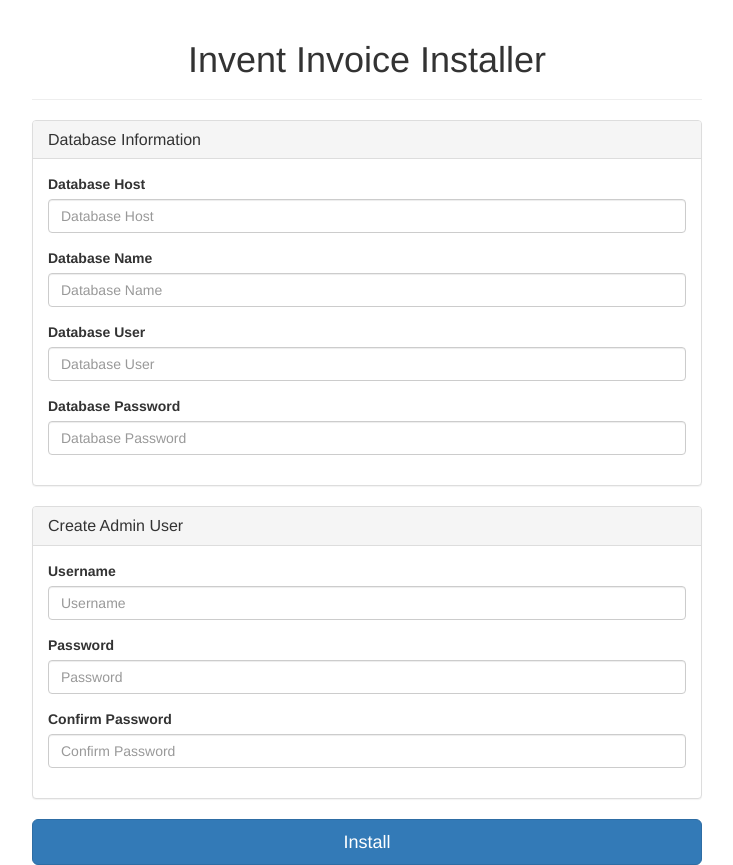
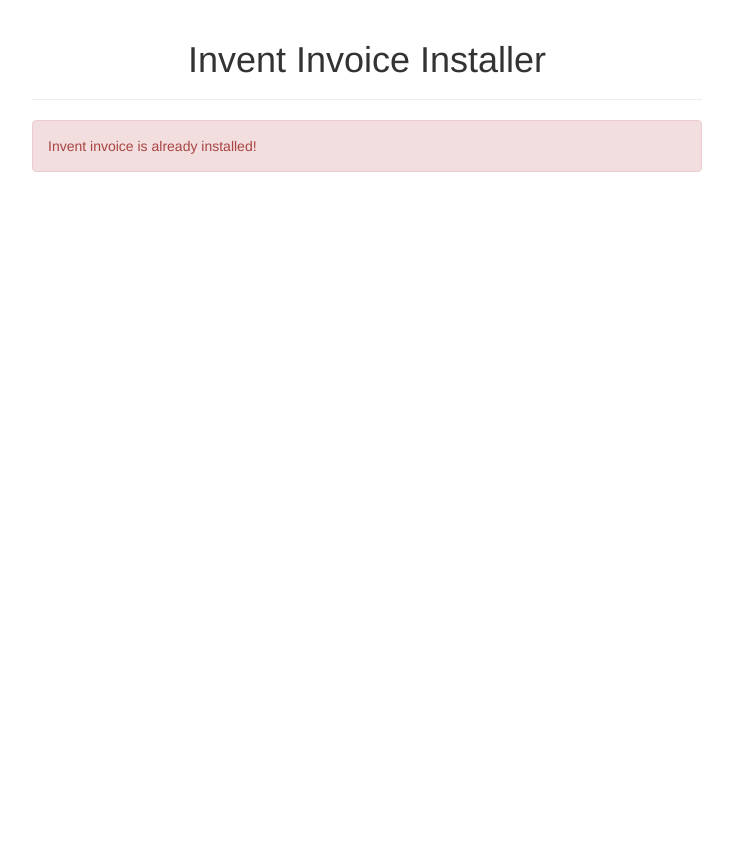
Before and after one commit to InventPartners/inventinvoice, a PHP site: page /install.php in a window 1280 px wide. Shown: the whole page, without its empty margins (273-1006 px from the left). After the commit the page ends 172 px from the top, so only its background shows below. Run offline with PHP 8.4, Linux system fonts and the light colour scheme.

Commit message:
Auto Installer

```diff
--- a/config/config.inc.php
+++ b/config/config.inc.php
@@ -1,7 +1,7 @@
 <?php
 define('INSTALL_ROOT' , '/var/www/dotadmin/3.0/site/inventinvoice/');
 define('APP_PATH' , INSTALL_ROOT);
-define('SITE_DOMAIN' , 'http://inventinvoice.dotadmin.dev:8080');
+define('SITE_DOMAIN' , 'http://inventinvoice.dev:8080');
 define('SHARED_PATH' , INSTALL_ROOT . 'shared/');
 define('DB_HOST' , 'localhost');
 define('DB_NAME' , 'inventinvoice');
--- a/db.sql
+++ b/db.sql
@@ -44,6 +44,9 @@ CREATE TABLE `account` (
   KEY `country_code` (`country_code`),
   CONSTRAINT `account_ibfk_1` FOREIGN KEY (`taxcode_id`) REFERENCES `taxcode` (`taxcode_id`)
 ) ENGINE=InnoDB DEFAULT CHARSET=latin1;
+INSERT INTO `account` (`id`, `account_firstname`, `account_lastname`, `account_company`, `account_address1`, `account_address2`, `account_address3`, `account_address4`, `account_address5`, `account_postcode`, `country_code`, `account_vatnumber`, `account_email`, `taxcode_id`, `updated`)
+VALUES
+	(1, '', '', '', '', '', '', '', '', '', 'GB', '', '', 1, NOW());
 
 
 
--- a/install.php
+++ b/install.php
@@ -39,6 +39,27 @@ define('DB_PASS' , '');
 
 define('SQL_DUMP_FILE', 'db.sql');
 define('CONFIG_FILE_PATH', 'config/config.inc.php');
+if(is_file(CONFIG_FILE_PATH)){
+	echo'<html lang="en">
+<head>
+    <meta charset="utf-8">
+    <title>Invent Invoice Installer</title>
+    <link rel="stylesheet" href="https://maxcdn.bootstrapcdn.com/bootstrap/3.3.7/css/bootstrap.min.css">
+</head>
+
+<body>
+    <div class="container" style="max-width: 700px;">
+
+        <div class="page-header">
+            <h1 class="text-center">Invent Invoice Installer</h1>
+        </div>
+        <div class="alert alert-danger">
+        	Invent invoice is already installed!
+        </div>
+    </div>
+</body>';
+	exit;
+}
 
 function get_install_root() {
     $abs_path = __FILE__;
@@ -148,7 +169,7 @@ if(!empty($_POST)) {
                 }
 
                 // import worked - add admin user
-                if($stmt = $conn->prepare("INSERT INTO user (username, password) VALUES (?, PASSWORD(?))")) {
+                if($stmt = $conn->prepare("INSERT INTO user (username, password, is_admin) VALUES (?, PASSWORD(?),1)")) {
 
                     if($stmt->bind_param("ss", $input_vals['admin_user'], $input_vals['admin_pwd'])) {
                         if($stmt->execute()) {
@@ -165,9 +186,12 @@ if(!empty($_POST)) {
                             array_push($config, 'define(\'DB_USER\' , \'' . $input_vals['database_user'] . '\');');
                             array_push($config, 'define(\'DB_PASS\' , \'' . $input_vals['database_pwd'] . '\');');
 
-                            $fp = fopen(CONFIG_FILE_PATH, 'w');
-                            fwrite($fp, join(chr(13), $config));
-                            fclose($fp);
+                            if($fp = fopen(CONFIG_FILE_PATH, 'w')){
+                            	fwrite($fp, join(chr(13), $config));
+                            	fclose($fp);
+                            } else {
+
+                            }
 
                             $view = 'install_complete';
 
@@ -263,7 +287,7 @@ if(!empty($_POST)) {
 
         <?php elseif($view == 'install_complete'): ?>
         <div class="alert alert-success">
-            <strong>Install complete!</strong> You may now <a href="application.php">log in</a> with the admin account you just created.
+            <strong>Install complete!</strong> You may now <a href="/admin">log in</a> with the admin account you just created.
         </div>
         <?php endif; ?>
 
--- a/shared/core/functions.inc.php
+++ b/shared/core/functions.inc.php
@@ -4,8 +4,8 @@
 
 function redirectRequest($path){
 	global $_SERVER;
-	//header('Location:http://' . $_SERVER['HTTP_HOST'] . $path);
-	header('Location:' . SITE_DOMAIN . $path);
+	header('Location:http://' . $_SERVER['HTTP_HOST'] . $path);
+	exit;
 }
 
 function sqlDateTimeToDisplayDate($datetime){
--- a/shared/core/userrequest.class.php
+++ b/shared/core/userrequest.class.php
@@ -62,7 +62,6 @@ class UserRequest{
 
 	protected function loadController($base_path , $controller_suffix , $controller_name_suffix){
 
-
 		$this->path = $base_path;
 		$auth_path = '/';
 		$view_path = '';
@@ -75,6 +74,7 @@ class UserRequest{
 				array_shift($this->request_array);
 			} else {
 				redirectRequest('/login');
+				exit;
 			}
 		}
 
```
